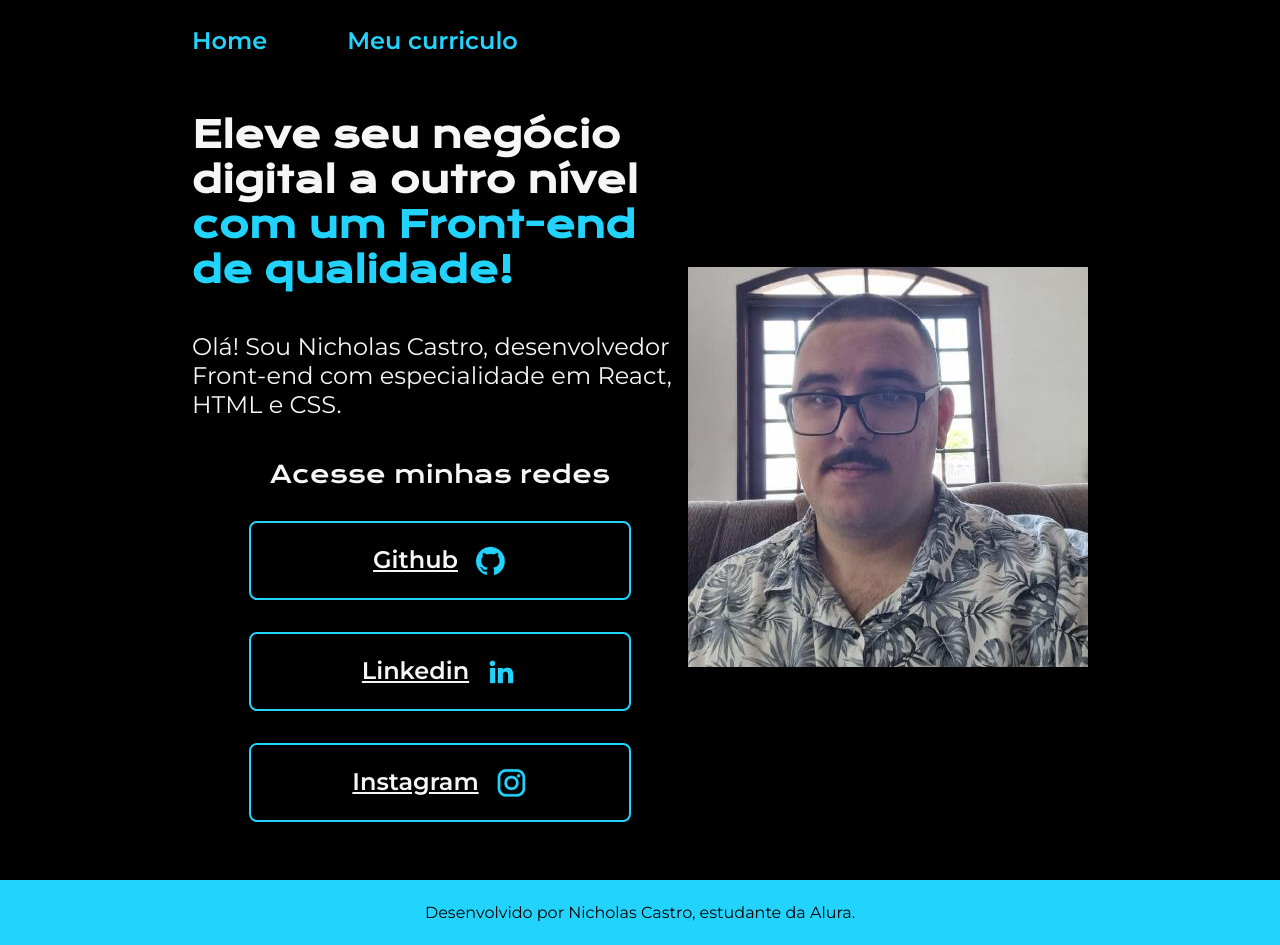
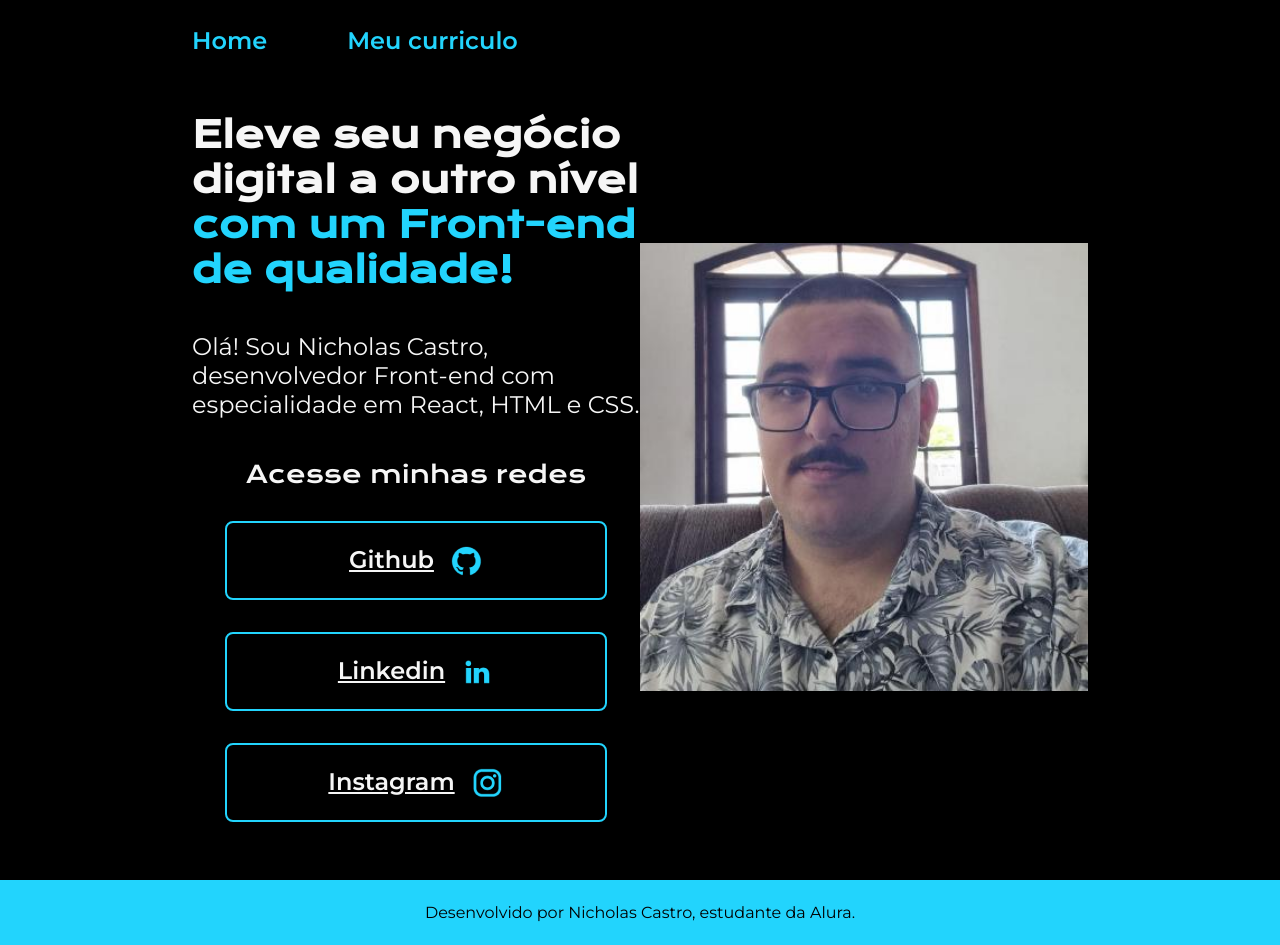
Before and after one commit to Chtullo/css-alura, a plain HTML site: page index.html in a window 1280 px wide. Drawn offline with nearby package versions, Linux system fonts and the light colour scheme.

Commit message:
mudança de imagem fixa para imagem relativa

```diff
--- a/index.html
+++ b/index.html
@@ -20,15 +20,15 @@
             <p class="apresentacao__conteudo__texto">Olá! Sou Nicholas Castro, desenvolvedor Front-end com especialidade em React, HTML e CSS.</p>
             <div class="apresentacao__links">
                 <h2 class="apresentacao__links__subtitulo">Acesse minhas redes</h2>
-            <a class="apresentacao__links__link" href="https://github.com/Chtullo">Github <img src="./assets/github.png" alt="logo do github">
+            <a class="apresentacao__links__navegacao" href="https://github.com/Chtullo">Github <img src="./assets/github.png" alt="logo do github">
             </a>
-            <a class="apresentacao__links__link" href="https://www.linkedin.com/in/nicholascastroz/">Linkedin <img src="./assets/linkedin.png" alt="logo do linkedin"></a>
+            <a class="apresentacao__links__navegacao" href="https://www.linkedin.com/in/nicholascastroz/">Linkedin <img src="./assets/linkedin.png" alt="logo do linkedin"></a>
             </a>
-            <a class="apresentacao__links__link" href="https://www.instagram.com/casnix/">Instagram <img src="./assets/instagram.png" alt="logo do instagram">
+            <a class="apresentacao__links__navegacao" href="https://www.instagram.com/casnix/">Instagram <img src="./assets/instagram.png" alt="logo do instagram">
             </a>
         </div>
     </section>
-        <img src="./assets/nicholas.jpg" alt="Foto do Nicholas Castro">
+        <img class="apresentacao__imagem" src="./assets/nicholas.jpg" alt="Foto do Nicholas Castro">
     </main>
     <footer class="rodape">
         <p>Desenvolvido por Nicholas Castro, estudante da Alura.</p>
--- a/styles/style.css
+++ b/styles/style.css
@@ -46,7 +46,7 @@ body {
 }
 
 .apresentacao__conteudo {
-    width: 615px;
+    width: 50%;
     display: flex;
     flex-direction: column;
     gap: 40px;
@@ -74,7 +74,7 @@ body {
     gap: 32px;
 }
 
-.apresentacao__links__link {
+.apresentacao__links__navegacao {
     display: flex;
     justify-content: center;
     gap: 16px;
@@ -95,8 +95,12 @@ body {
     font-size: 1.5rem;
 }
 
-.apresentacao__links__link:hover {
+.apresentacao__links__navegacao:hover {
     background-color: var(--cor-hover);
+}
+
+.apresentacao__imagem {
+    width: 50%;
 }
 
 .rodape {
```
Also changed, not shown: styles/about.html (+1 -1 lines).
